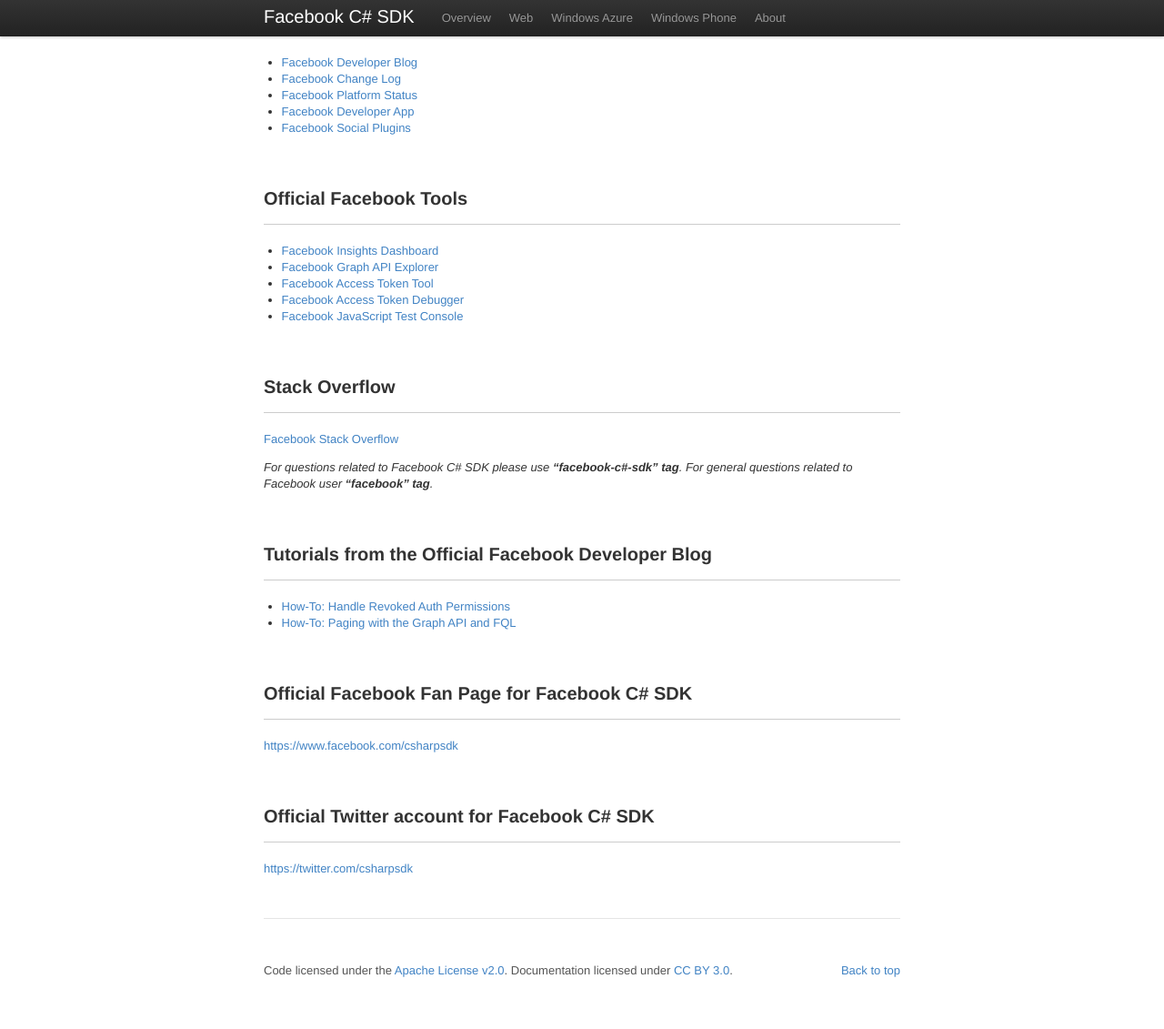
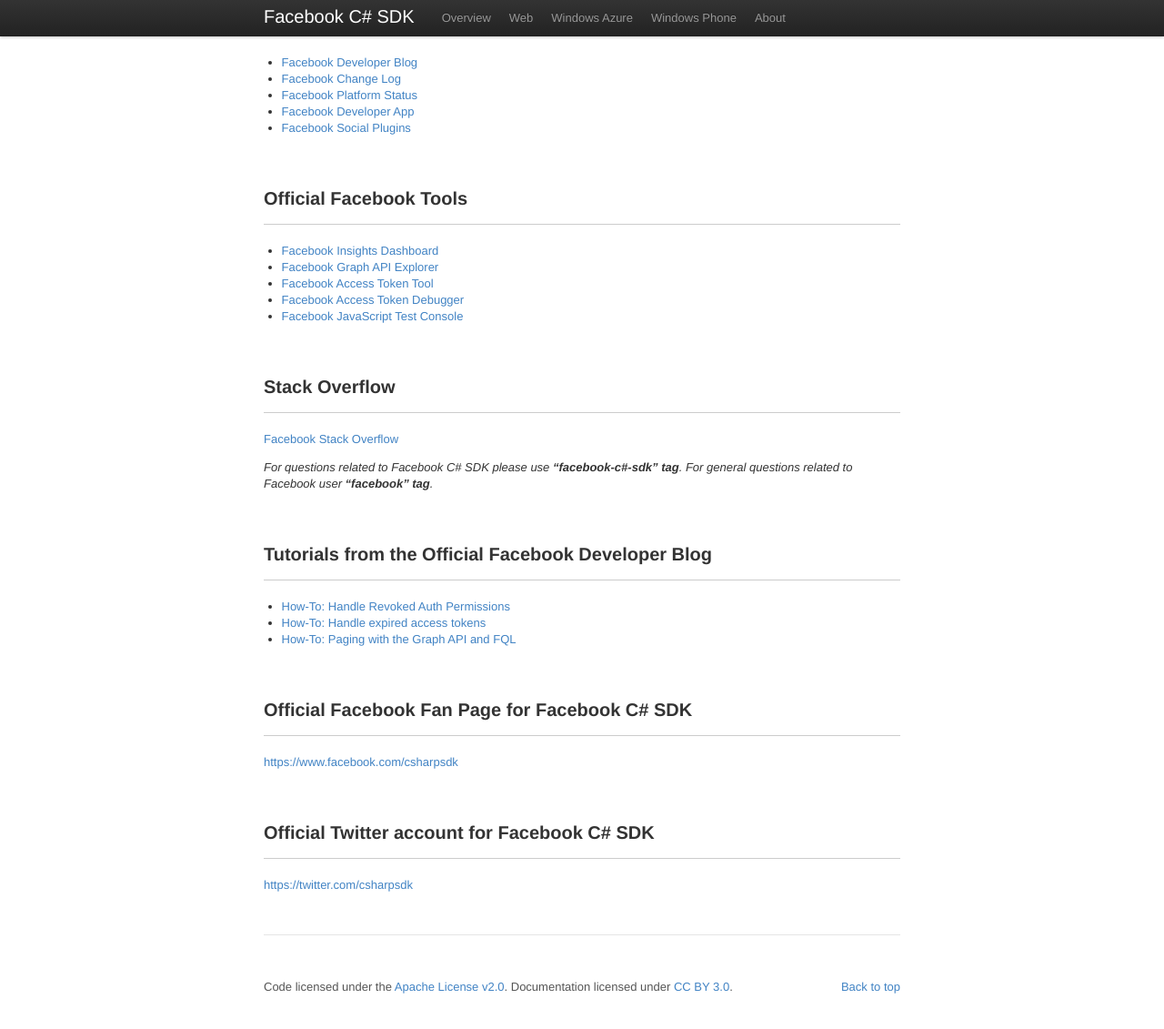
Before and after one commit to facebook-csharp-sdk/facebook-csharp-sdk.github.com, a Jekyll site: the page built from docs/facebook-links.md, in a window 1280 px wide and 1143 px high. Shown: the top 1131 px of the window at 91% size. Built offline with Jekyll 4.4.1, drawn with Linux system fonts in a browser that asks for light colours; Markdown is read by kramdown in place of the engine named in the settings.

Commit message:
How-To: Handle expired access tokens

```diff
--- a/docs/facebook-links.md
+++ b/docs/facebook-links.md
@@ -24,6 +24,7 @@ _For questions related to Facebook C# SDK please use **"facebook-c#-sdk" tag**.
 # Tutorials from the Official Facebook Developer Blog
 
 * [How-To: Handle Revoked Auth Permissions](https://developers.facebook.com/blog/post/576/)
+* [How-To: Handle expired access tokens](https://developers.facebook.com/blog/post/500/)
 * [How-To: Paging with the Graph API and FQL](https://developers.facebook.com/blog/post/478/)
 
 # Official Facebook Fan Page for Facebook C# SDK
```
